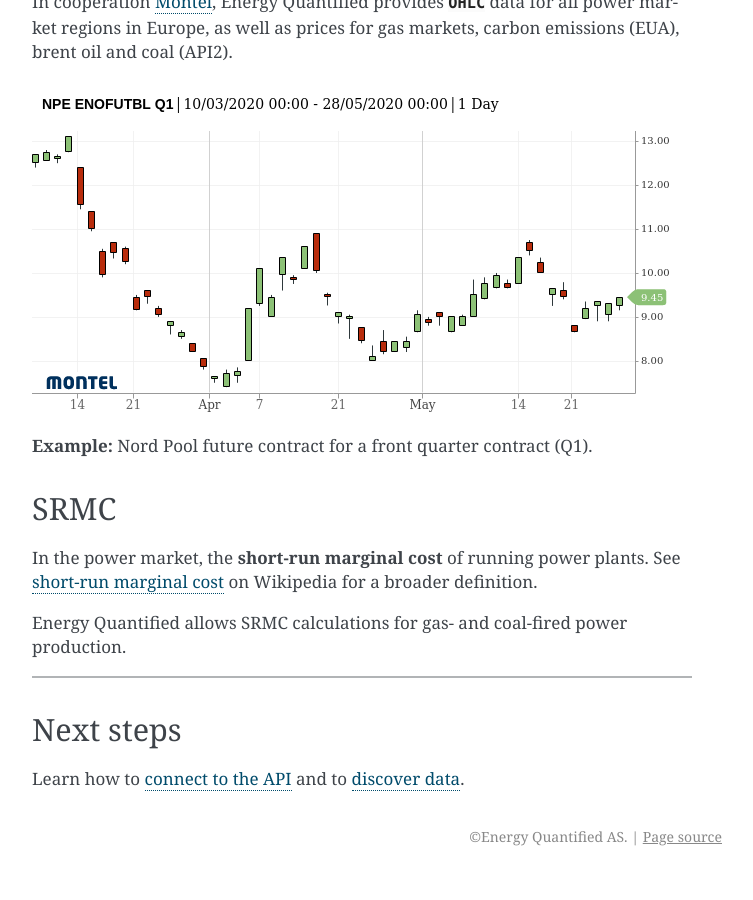
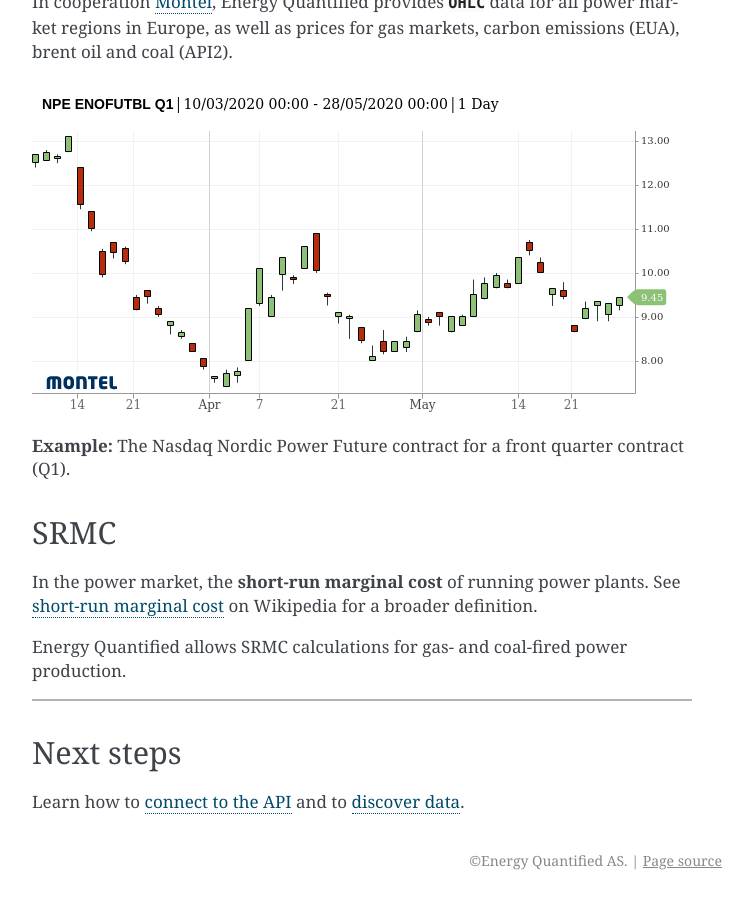
Before and after one commit to energyquantified/eq-python-client, a Sphinx documentation site: the page built from docs/userguide/terminology.rst, in a window 1280 px wide and 900 px high, scrolled down 8361 px. Shown: the whole window, without its empty margins (388-1141 px from the left). Built offline with Sphinx 7.4.7, drawn with Linux system fonts in a browser that asks for light colours; before the commit the page ends 9237 px from its top, so only the background shows below that.

Commit message:
Docs: Be more precise on Nordic Power Futures

```diff
--- a/docs/userguide/ohlc.rst
+++ b/docs/userguide/ohlc.rst
@@ -16,7 +16,7 @@ OHLC objects
 
 We group all products for a market into a single curve. For instance, we have
 a curve called ``NP Futures Power Base EUR/MWh Nasdaq OHLC``, which contains
-all power futures contracts for the Nord Pool system price.
+all power futures contracts for the system price in the Nord Pool area.
 
 When loading OHLC data, the response is a list of OHLC objects. An OHLC object
 consists of **open**, **high**, **low**, **close**, **settlement**, **volume**
--- a/docs/userguide/terminology.rst
+++ b/docs/userguide/terminology.rst
@@ -403,7 +403,8 @@ market regions in Europe, as well as prices for gas markets, carbon emissions
 .. image:: ../_static/ohlc_chart.png
    :alt: OHLC chart
 
-**Example:** Nord Pool future contract for a front quarter contract (Q1).
+**Example:** The Nasdaq Nordic Power Future contract for a front quarter
+contract (Q1).
 
 
 SRMC
```
